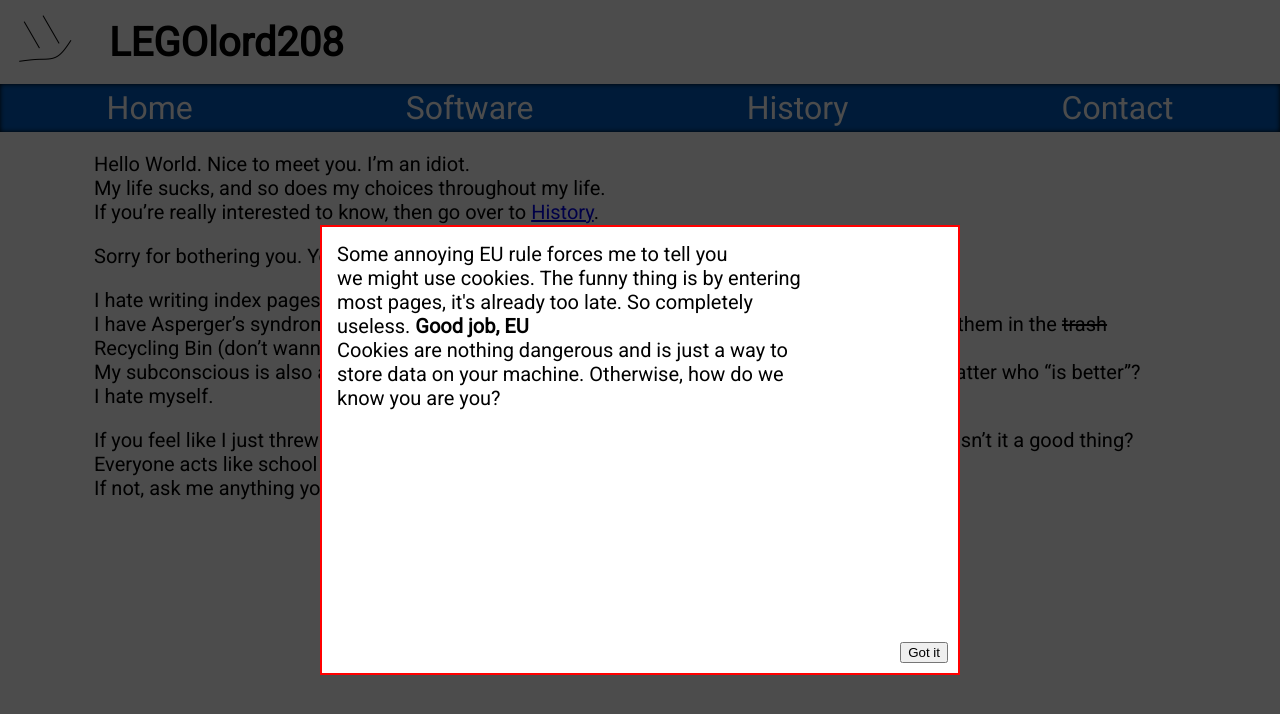
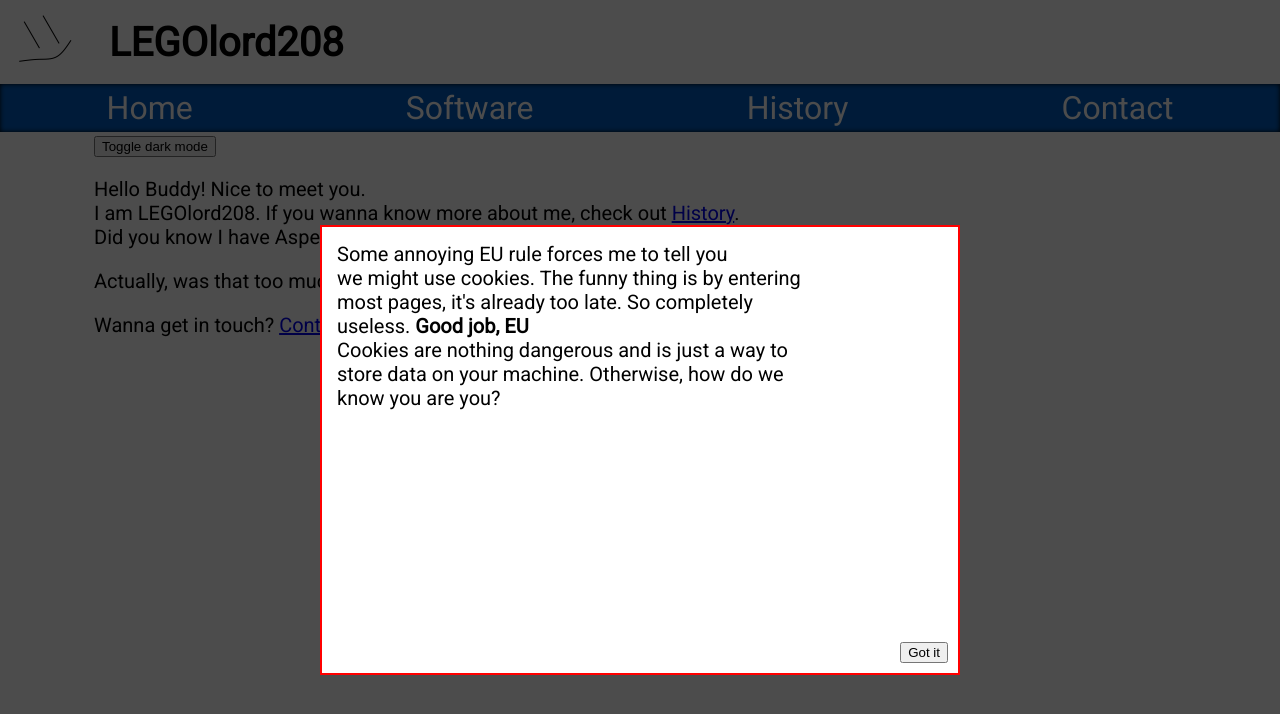
Before and after one commit to LEGOlord208/legolord208.github.io, a Jekyll site: the page built from index.html, in a window 1280 px wide. Shown: the top 714 px of the page. Built offline with Jekyll 4.4.1, drawn with Linux system fonts in a browser that asks for light colours.

Commit message:
Toggle dark mode

```diff
--- a/_layouts/default.html
+++ b/_layouts/default.html
@@ -31,7 +31,6 @@
 		<link href="https://fonts.googleapis.com/icon?family=Material+Icons" rel="stylesheet" type="text/css">
 		<link href="/assets/css/software.css" rel="stylesheet" type="text/css" />
 		<script src="/assets/js/clipboard.js"></script>
-		<script src="/assets/js/software.js"></script>
 		{% elsif page.url == "/contact.html" %}
 		<link href="/assets/css/contact.css" rel="stylesheet" type="text/css" />
 		{% endif %}
--- /dev/null
+++ b/assets/js/index.js
@@ -0,0 +1,4 @@
+$("#dark-mode").click(function() {
+	$(this).text("Trololol");
+	$("#light, #dark").toggle();
+});
--- a/assets/js/software.js
+++ b/assets/js/software.js
@@ -1,4 +1,3 @@
-$(window).ready(function(){
 var hash = location.hash;
 
 if(hash){
@@ -33,4 +32,3 @@ $(window).ready(function(){
 $(".entry .copied").on("animationend", function(){
 	$(this).removeClass("visible");
 });
-});
--- /dev/null
+++ b/index.html
@@ -0,0 +1,42 @@
+---
+layout: default
+---
+
+<button id="dark-mode">Toggle dark mode</button>
+
+<div id="light">
+	<p>
+		Hello Buddy! Nice to meet you.<br />
+		I am LEGOlord208. If you wanna know more about me, check out <a href="history.html">History</a>.<br />
+		Did you know I have Asperger's? That is why I'm awkward sometimes.<br />
+	</p>
+
+	<p>Actually, was that too much information for you? You are probably looking for my <a href="software.html">software</a>.</p>
+
+	<p>Wanna get in touch? <a href="contact.html">Contact Me</a>.</p>
+</div>
+<div id="dark" style="display: none">
+	<p>
+		Hello World. Nice to meet you. I'm an idiot.<br />
+		My life sucks, and so does my choices throughout my life.<br />
+		If you're really interested to know, then go over to <a href="history.html">History</a>.
+	</p>
+
+	<p>Sorry for bothering you. You're probably looking for my crappy <a href="software.html">software</a>.</p>
+
+	<p>
+		I hate writing index pages and describing myself. What should I say on them?<br />
+		I have Asperger's syndrome. For me it gets rid of those useless social skills I never use and
+		throw them in the ~~trash~~ Recycling Bin (don't wanna be one to let down the environment).<br />
+		My subconscious is also afraid you're better than me. Fuck my subconsciousness. How does it matter who "is better"?<br />
+		I hate myself.
+	</p>
+
+	<p>
+		If you feel like I just threw a bunch of useless information at you at once, you're welcome.
+		I mean, isn't it a good thing? Everyone acts like school is a good thing, and that's what they do... So...<br />
+		If not, ask me anything you think I missed. <a href="contact.html">Contact Me</a>.
+	</p>
+</div>
+
+<script src="/assets/js/index.js"></script>
--- a/index.md
+++ /dev/null
@@ -1,19 +0,0 @@
----
-layout: default
----
-
-Hello World. Nice to meet you. I'm an idiot.
-My life sucks, and so does my choices throughout my life.
-If you're really interested to know, then go over to [History](history.html).
-
-Sorry for bothering you. You're probably looking for my crappy [software](software.html).
-
-I hate writing index pages and describing myself. What should I say on them?
-I have Asperger's syndrome. For me it gets rid of those useless social skills I never use and
-throw them in the ~~trash~~ Recycling Bin (don't wanna be one to let down the environment).
-My subconscious is also afraid you're better than me. Fuck my subconsciousness. How does it matter who "is better"?
-I hate myself.
-
-If you feel like I just threw a bunch of useless information at you at once, you're welcome.
-I mean, isn't it a good thing? Everyone acts like school is a good thing, and that's what they do... So...
-If not, ask me anything you think I missed. [Contact Me](contact.html).
--- a/software.html
+++ b/software.html
@@ -54,3 +54,4 @@ layout: default
 </div>
 {% endfor %}
 <a href="https://sites.google.com/site/legolord208/home/downloads">Older and completely useless poop</a>.<br />
+<script src="/assets/js/software.js"></script>
```
Lines whose indentation alone changed are shown as unchanged.
